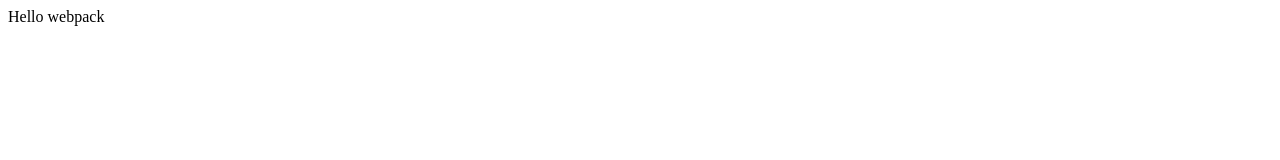
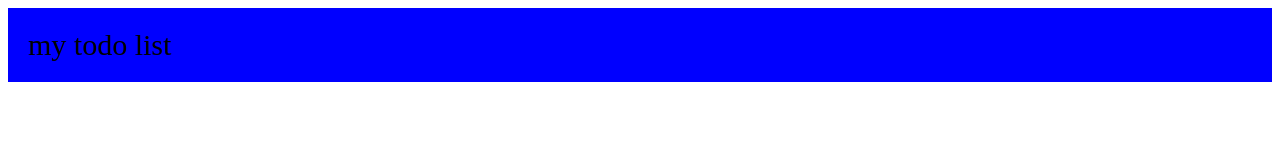
Before and after one commit to i-am-sam-codes/the-todo-list, a website built with webpack: page dist/index.html in a window 1280 px wide. Built offline with nearby package versions, Linux system fonts and the light colour scheme.

Commit message:
creates nav module

```diff
--- a/src/index.js
+++ b/src/index.js
@@ -1,12 +1,11 @@
-import _ from "lodash";
+import createNav from "./nav";
 
 function component() {
+  const contentDiv = document.getElementById("content");
   const element = document.createElement("div");
 
-  // Lodash, currently included via a script, is required for this line to work
-  element.innerHTML = _.join(["Hello", "webpack"], " ");
-
-  return element;
+  element.appendChild(createNav());
+  contentDiv.appendChild(element);
 }
 
 document.body.appendChild(component());
--- /dev/null
+++ b/src/nav.js
@@ -0,0 +1,16 @@
+export default function createNav() {
+  const contentDiv = document.getElementById("content");
+
+  const navContainer = document.createElement("div");
+  navContainer.classList.add("nav");
+
+  const navBar = document.createElement("div");
+  navBar.textContent = "my todo list";
+  navBar.style.fontSize = "30px";
+  navBar.style.backgroundColor = "blue";
+  navBar.style.padding = "20px";
+
+  navContainer.appendChild(navBar);
+
+  contentDiv.appendChild(navContainer);
+}
```
Also changed, not shown: dist/index.html, dist/main.js.
